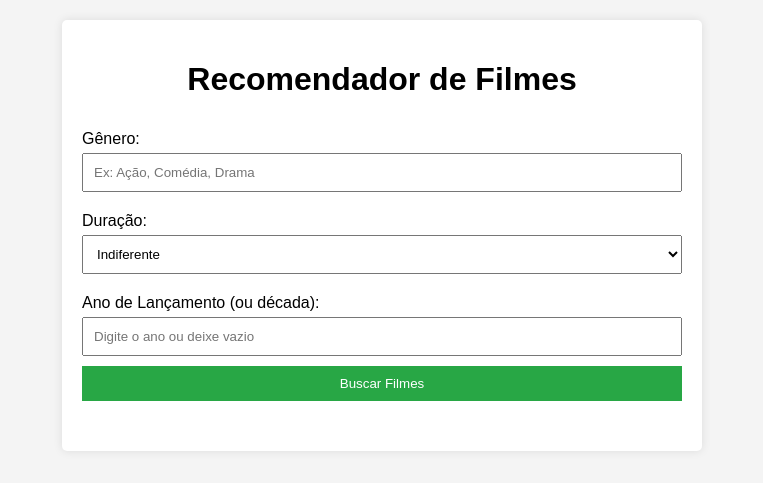
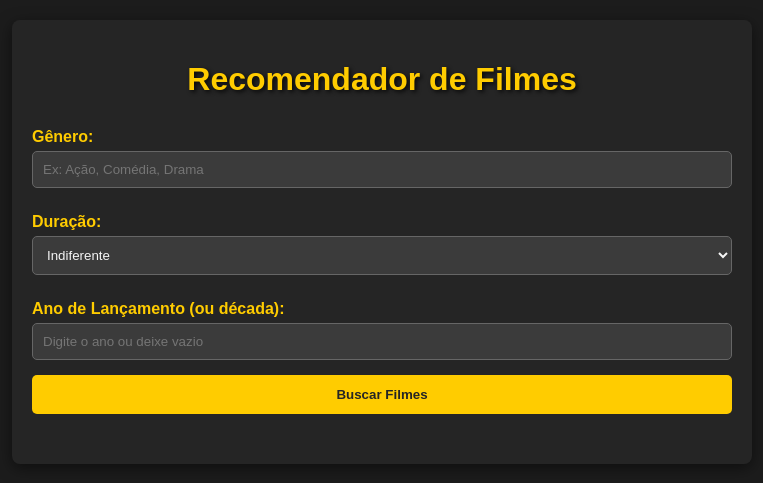
Before and after one commit to Gabriel-Liz2003/Trabalho-de-IA, a Flask app: page / in a window 1280 px wide. Shown: the top 483 px of the page, without its empty margins (258-1021 px from the left). Run offline with Flask 3, Linux system fonts and the light colour scheme.

Commit message:
Foi arrumado o os comentarios e houve mudança nas cores do projeto.

```diff
--- a/static/script.js
+++ b/static/script.js
@@ -1,6 +1,4 @@
-// Quando o formulário com o ID 'preferencesForm' for enviado, faça o seguinte:
-document.getElementById('preferencesForm').addEventListener('submit', function(event) {
-    // Não deixa o formulário recarregar a página
+document.getElementById('preferencesForm').addEventListener('submit', function (event) {
     event.preventDefault();
 
     // Pega os valores dos campos do formulário
@@ -8,51 +6,64 @@ document.getElementById('preferencesForm').addEventListener('submit', function(e
     const duracao = document.getElementById('duracao').value;
     const ano = document.getElementById('ano').value;
 
-    // Manda uma requisição POST pro servidor com os dados do formulário
+    // Envia os dados via POST para o servidor
     fetch('/recommend', {
         method: 'POST',
         headers: {
             'Content-Type': 'application/json'
         },
-        // Envia os dados do formulário como JSON
         body: JSON.stringify({ genero, duracao, ano })
     })
-    // Quando o servidor responder, transforma a resposta em JSON
-    .then(response => response.json())
-    // Chama a função que mostra as recomendações de filmes
+        .then(response => {
+            if (!response.ok) {
+                return response.json().then(errorData => {
+                    throw new Error(errorData.error || 'Erro desconhecido');
+                });
+            }
+            return response.json();
+        })
         .then(data => {
             displayRecommendations(data);
         })
-    // Se der erro, mostra no console
         .catch(error => {
             console.error('Erro:', error);
+            alert("Houve um problema: ${error.message}");
         });
 });
 
 // Função para mostrar os filmes recomendados na página
 function displayRecommendations(filmes) {
-    // Pega o elemento onde os filmes serão mostrados
     const recommendationsDiv = document.getElementById('recommendations');
-    // Limpa qualquer coisa que estava lá antes
-    recommendationsDiv.innerHTML = '';
+    recommendationsDiv.innerHTML = ''; // Limpa qualquer conteúdo anterior
 
-    // Se não tiver nenhum filme
-    if (filmes.length === 0) {
-        // Mostra uma mensagem dizendo que não encontrou nenhum filme
+    // Se não houver filmes
+    if (!Array.isArray(filmes) || filmes.length === 0) {
         recommendationsDiv.innerHTML = '<p>Nenhum filme encontrado para as preferências informadas.</p>';
         return;
     }
 
-    // Para cada filme na lista de filmes recebida
+    // Exibe os filmes recomendados
     filmes.forEach((filme, index) => {
-        // Adiciona as informações do filme no HTML
+        let comentariosHTML = '';
+        if (filme.comentarios && filme.comentarios.length > 0) {
+            comentariosHTML = `<p><strong>Comentários:</strong><ul>`;
+            filme.comentarios.forEach(comentario => {
+                comentariosHTML += `<li style="margin-bottom: 8px;">${comentario}</li>`; // Adiciona uma margem entre os comentários
+            });
+            comentariosHTML += '</ul></p>';
+        } else {
+            comentariosHTML = '<p><strong>Comentários:</strong> Nenhum comentário encontrado.</p>';
+        }
+
         recommendationsDiv.innerHTML += `
             <div class="filme">
                 <h3>Filme ${index + 1}: ${filme.nome}</h3>
-                <p><strong>Ano:</strong> ${filme.ano}</p>
+                <p><strong>Ano:</strong> ${filme.ano || 'não informado'}</p>
                 <p><strong>Duração:</strong> ${filme.duracao} minutos</p>
-                <p><strong>Gêneros:</strong> ${filme.generos.join(', ')}</p>
-                <a href="${filme.link}" target="_blank">Ver mais</a>
+                <p><strong>Gêneros:</strong> ${Array.isArray(filme.generos) ? filme.generos.join(', ') : filme.generos}</p>
+                <p><strong>Sinopse:</strong> ${filme.sinopse}</p>
+                ${comentariosHTML}
+                <a href="${filme.link}" target="_blank" class="ver-mais-btn">Ver mais</a>
             </div>
         `;
     });
--- a/static/styles.css
+++ b/static/styles.css
@@ -1,22 +1,39 @@
+/* ===================== */
+/* BODY E CONTAINER BASE */
+/* ===================== */
+
 body {
-    font-family: Arial, sans-serif;
-    background-color : #f4f4f4;
+    font-family: 'Arial', sans-serif;
+    background-color: #1c1c1c; /* Cor de fundo escura, típica de temas de cinema */
+    color: #f5f5f5; /* Texto claro para contraste */
     margin: 0;
     padding: 20px;
 }
 
 .container {
-    max-width: 600px;
+    max-width: 700px;
     margin: auto;
-    background: white;
+    background: #252525; /* Fundo levemente mais claro */
     padding: 20px;
-    border-radius: 5px;
-    box-shadow: 0 0 10px rgba(0, 0, 0, 0.1);
+    border-radius: 8px;
+    box-shadow: 0 4px 15px rgba(0, 0, 0, 0.5); /* Efeito de sombra */
 }
+
+/* ===================== */
+/* TÍTULOS */
+/* ===================== */
 
 h1 {
     text-align: center;
+    color: #ffcc00; /* Amarelo característico do AdoroCinema */
+    font-size: 2em;
+    margin-bottom: 20px;
+    text-shadow: 2px 2px 4px rgba(0, 0, 0, 0.8); /* Sombra para destaque */
 }
+
+/* ===================== */
+/* FORMULÁRIO */
+/* ===================== */
 
 form {
     display: flex;
@@ -25,24 +42,107 @@ form {
 
 label {
     margin: 10px 0 5px;
+    color: #ffcc00;
+    font-weight: bold;
 }
 
-input, select, button {
+input, select {
     padding: 10px;
-    margin-bottom: 10px;
+    margin-bottom: 15px;
+    background-color: #3b3b3b; /* Fundo escuro */
+    border: 1px solid #666666; /* Borda cinza */
+    border-radius: 5px;
+    color: #f5f5f5;
 }
 
+input:focus, select:focus {
+    outline: none;
+    border-color: #ffcc00; /* Destaque amarelo ao focar */
+    box-shadow: 0 0 5px #ffcc00;
+}
+
+/* ===================== */
+/* BOTÕES */
+/* ===================== */
+
 button {
-    background-color: #28a745;
-    color: white;
+    padding: 12px;
+    background-color: #ffcc00;
+    color: #252525;
+    font-weight: bold;
     border: none;
+    border-radius: 5px;
     cursor: pointer;
+    transition: background-color 0.3s;
 }
 
 button:hover {
-    background-color: #218838;
+    background-color: #e6b800;
 }
 
+/* ===================== */
+/* RECOMENDAÇÕES */
+/* ===================== */
+
 #recommendations {
-    margin-top: 20px;
+    margin-top: 30px;
 }
+
+.filme {
+    margin-bottom: 20px;
+    padding: 15px;
+    border: 1px solid #444444;
+    border-radius: 8px;
+    background-color: #2d2d2d;
+    box-shadow: 0 2px 8px rgba(0, 0, 0, 0.3);
+}
+
+.filme h3 {
+    margin-top: 0;
+    color: #ffcc00;
+    font-size: 1.2em;
+}
+
+.filme p {
+    margin: 5px 0;
+    color: #cccccc; /* Texto secundário em cinza claro */
+}
+
+.filme ul {
+    list-style-type: disc;
+    margin: 10px 0 0 20px;
+    padding: 0;
+    color: #f5f5f5;
+}
+
+.filme ul li {
+    margin-bottom: 8px;
+}
+
+.filme a {
+    display: inline-block;
+    margin-top: 10px;
+    padding: 10px 15px;
+    background-color: #ffcc00;
+    color: #252525;
+    text-decoration: none;
+    border-radius: 5px;
+    text-align: center;
+    font-weight: bold;
+    transition: background-color 0.3s;
+}
+
+.filme a:hover {
+    background-color: #e6b800;
+    color: #1c1c1c;
+}
+.filme ver-mais-btn {
+    display: block;
+    margin-top: 10px;
+    text-decoration: none;
+    color: white;
+    background-color: #ff0000; /* Cor vermelha estática */
+    padding: 10px 15px;
+    border-radius: 5px;
+    text-align: center;
+}
```
Lines whose indentation alone changed are shown as unchanged.
